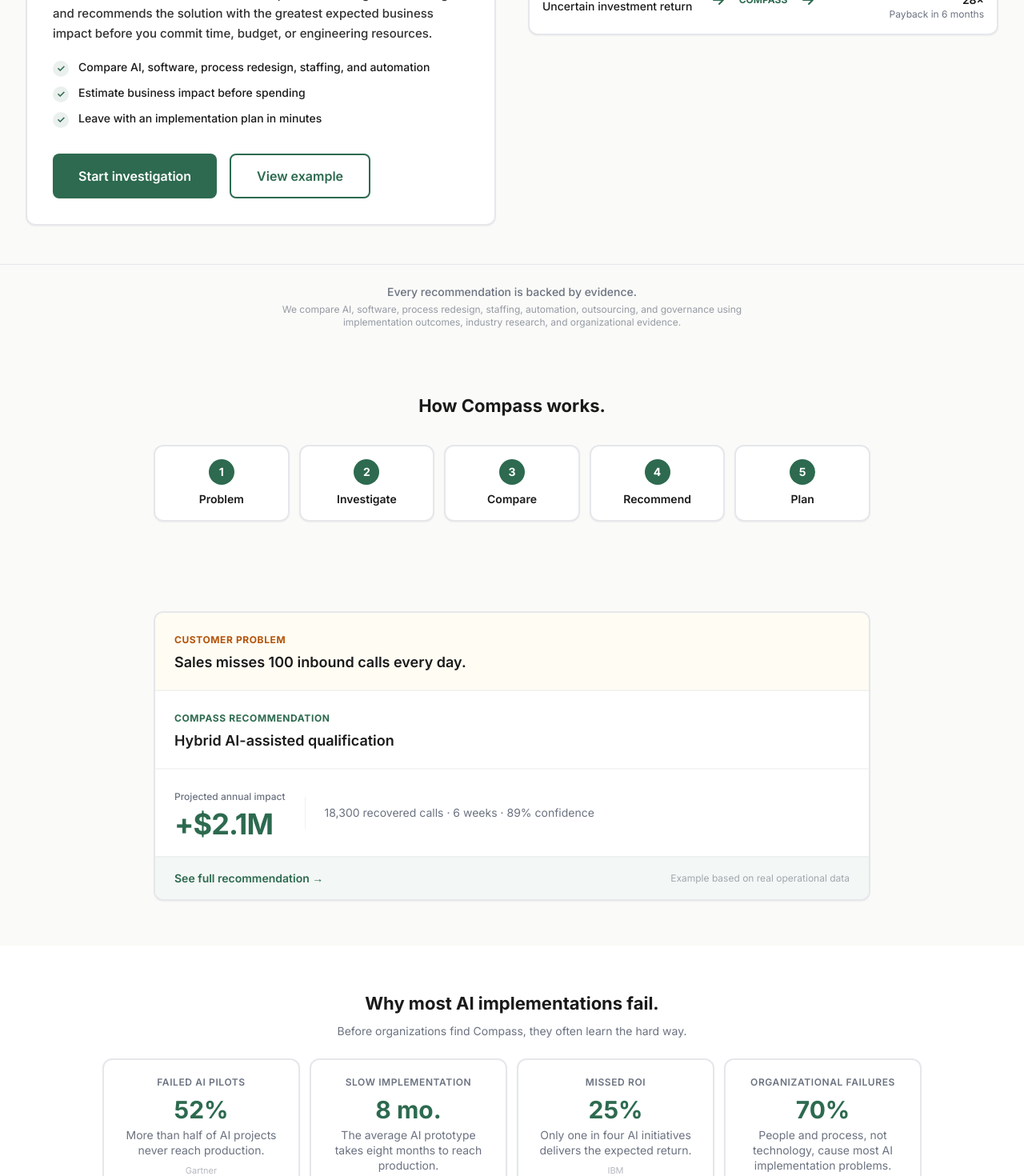
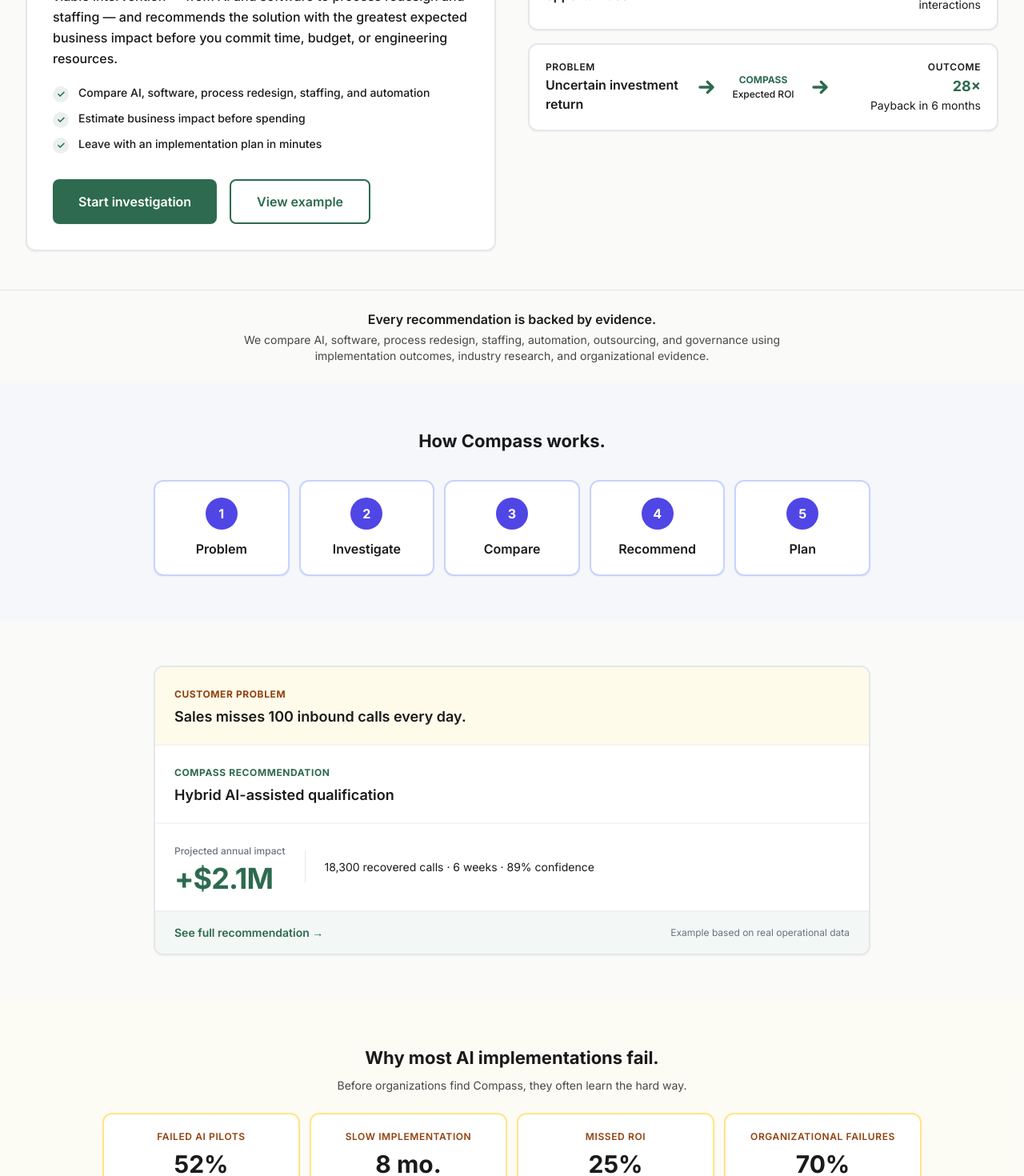
Before and after one commit to smithar106/Compass-Web, a Next.js app: page / in a window 1280 px wide. Shown: the part 440-1910 px from the top of the page at 80% size. Built offline with nearby package versions, Linux system fonts and the light colour scheme.

Commit message:
visual: bigger arrows, color zones (indigo works, amber stats), all text dark

```diff
--- a/src/app/page.tsx
+++ b/src/app/page.tsx
@@ -5,7 +5,7 @@
 export default function HomePage() {
   return (
     <>
-      {/* Hero — outcome-focused */}
+      {/* Hero */}
       <section className="pt-24 pb-12 px-4 sm:px-6 lg:px-8">
         <div className="mx-auto max-w-7xl">
           <div className="grid grid-cols-1 lg:grid-cols-2 gap-10 items-start">
@@ -14,7 +14,7 @@
               <h1 className="text-[2.5rem] md:text-display font-bold text-ink leading-[1.1] tracking-tight">
                 {site.hero.headline}
               </h1>
-              <p className="mt-5 text-[15px] text-ink/90 leading-relaxed font-[500]">
+              <p className="mt-5 text-base text-ink leading-relaxed font-[500]">
                 {site.hero.subtitle}
               </p>
               <ul className="mt-5 space-y-2.5">
@@ -37,28 +37,29 @@
               </div>
             </div>
 
-            {/* Right: outcome metrics — each card shows flow */}
-            <div className="space-y-3">
+            {/* Right: arrow flow cards */}
+            <div className="space-y-4">
               {site.hero.outcomes.map((o) => (
-                <div key={o.label} className="border-2 border-border rounded-xl bg-white p-4 shadow-sm">
-                  <div className="flex items-center gap-3">
+                <div key={o.label} className="border-2 border-border rounded-xl bg-white p-5 shadow-sm">
+                  <div className="flex items-center gap-4">
                     <div className="flex-1 min-w-0">
-                      <p className="text-xs text-stone/60 font-medium">Problem</p>
-                      <p className="text-sm text-ink font-medium truncate">{o.problem}</p>
+                      <p className="text-xs font-semibold text-ink uppercase tracking-wider">Problem</p>
+                      <p className="text-base text-ink font-semibold mt-0.5">{o.problem}</p>
                     </div>
-                    <svg className="w-6 h-6 text-forest flex-shrink-0" fill="none" viewBox="0 0 24 24" stroke="currentColor">
-                      <path strokeLinecap="round" strokeLinejoin="round" strokeWidth={2} d="M13 7l5 5m0 0l-5 5m5-5H6" />
+                    <svg className="w-8 h-8 text-forest flex-shrink-0" fill="none" viewBox="0 0 24 24" stroke="currentColor" strokeWidth={2.5}>
+                      <path strokeLinecap="round" strokeLinejoin="round" d="M13 7l5 5m0 0l-5 5m5-5H6" />
                     </svg>
-                    <div className="flex-shrink-0 w-16 text-center">
+                    <div className="flex-shrink-0 text-center">
                       <p className="text-xs font-bold text-forest uppercase">Compass</p>
+                      <p className="text-xs text-ink font-medium mt-0.5">{o.label}</p>
                     </div>
-                    <svg className="w-6 h-6 text-forest flex-shrink-0" fill="none" viewBox="0 0 24 24" stroke="currentColor">
-                      <path strokeLinecap="round" strokeLinejoin="round" strokeWidth={2} d="M13 7l5 5m0 0l-5 5m5-5H6" />
+                    <svg className="w-8 h-8 text-forest flex-shrink-0" fill="none" viewBox="0 0 24 24" stroke="currentColor" strokeWidth={2.5}>
+                      <path strokeLinecap="round" strokeLinejoin="round" d="M13 7l5 5m0 0l-5 5m5-5H6" />
                     </svg>
                     <div className="flex-1 min-w-0 text-right">
-                      <p className="text-xs text-stone/60 font-medium">Outcome</p>
-                      <p className="text-sm text-ink font-semibold">{o.value}</p>
-                      <p className="text-xs text-stone">{o.detail}</p>
+                      <p className="text-xs font-semibold text-ink uppercase tracking-wider">Outcome</p>
+                      <p className="text-lg font-bold text-forest mt-0.5">{o.value}</p>
+                      <p className="text-sm text-ink">{o.detail}</p>
                     </div>
                   </div>
                 </div>
@@ -71,20 +72,20 @@
       {/* Evidence bar */}
       <section className="py-6 bg-cream border-t border-border px-4 sm:px-6 lg:px-8">
         <div className="mx-auto max-w-5xl text-center">
-          <p className="text-sm text-stone font-medium">{site.evidence.headline}</p>
-          <p className="text-xs text-stone/70 mt-1 max-w-xl mx-auto">{site.evidence.subtitle}</p>
+          <p className="text-base text-ink font-semibold">{site.evidence.headline}</p>
+          <p className="text-sm text-ink/80 mt-1 max-w-2xl mx-auto">{site.evidence.subtitle}</p>
         </div>
       </section>
 
-      {/* How Compass works */}
-      <section className="py-[3.5rem] px-4 sm:px-6 lg:px-8">
+      {/* How Compass works — indigo */}
+      <section className="py-[3.5rem] px-4 sm:px-6 lg:px-8 bg-indigo-50/40">
         <div className="mx-auto max-w-4xl">
           <h2 className="text-[22px] font-bold text-ink text-center">How Compass works.</h2>
           <div className="mt-8 grid grid-cols-1 md:grid-cols-5 gap-3">
             {["Problem", "Investigate", "Compare", "Recommend", "Plan"].map((step, i) => (
-              <div key={step} className="border-2 border-border rounded-xl p-4 text-center bg-white shadow-sm">
-                <span className="w-8 h-8 rounded-full bg-forest text-white flex items-center justify-center mx-auto text-sm font-bold">{i + 1}</span>
-                <p className="mt-2 text-sm font-semibold text-ink">{step}</p>
+              <div key={step} className="border-2 border-indigo-200 rounded-xl p-5 text-center bg-white shadow-sm">
+                <span className="w-10 h-10 rounded-full bg-indigo-600 text-white flex items-center justify-center mx-auto text-base font-bold">{i + 1}</span>
+                <p className="mt-3 text-base font-semibold text-ink">{step}</p>
               </div>
             ))}
           </div>
@@ -92,11 +93,11 @@
       </section>
 
       {/* Example recommendation */}
-      <section id="example" className="py-[3.5rem] bg-cream px-4 sm:px-6 lg:px-8">
+      <section id="example" className="py-[3.5rem] px-4 sm:px-6 lg:px-8">
         <div className="mx-auto max-w-4xl">
           <div className="border-2 border-border rounded-xl bg-white shadow-sm overflow-hidden">
-            <div className="bg-amber-50/60 border-b-2 border-border/40 px-6 py-5">
-              <span className="text-xs font-bold text-amber-700 uppercase tracking-wider">Customer problem</span>
+            <div className="bg-amber-50 border-b-2 border-border/40 px-6 py-5">
+              <span className="text-xs font-bold text-amber-800 uppercase tracking-wider">Customer problem</span>
               <p className="text-lg text-ink font-semibold mt-1">{site.example.problem}</p>
             </div>
             <div className="px-6 py-5 border-b-2 border-border/40">
@@ -108,31 +109,31 @@
                 <span className="text-xs text-stone font-medium">Projected annual impact</span>
                 <p className="text-4xl font-bold text-forest mt-1 tracking-tight">{site.example.impact}</p>
               </div>
-              <div className="h-10 w-px bg-border/60 flex-shrink-0" />
-              <p className="text-sm text-stone leading-relaxed">{site.example.detail}</p>
+              <div className="h-10 w-px bg-border flex-shrink-0" />
+              <p className="text-sm text-ink leading-relaxed">{site.example.detail}</p>
             </div>
             <div className="bg-mist/50 border-t-2 border-border/40 px-6 py-4 flex items-center justify-between">
               <Link href="/assessment/results?example=true" className="text-sm text-forest font-semibold hover:text-leaf transition-colors">
                 {site.example.cta} &rarr;
               </Link>
-              <span className="text-xs text-stone/60">Example based on real operational data</span>
+              <span className="text-xs text-stone">Example based on real operational data</span>
             </div>
           </div>
         </div>
       </section>
 
-      {/* Statistics */}
-      <section className="py-[3.5rem] px-4 sm:px-6 lg:px-8 bg-white">
+      {/* Statistics — amber/warm tones */}
+      <section className="py-[3.5rem] px-4 sm:px-6 lg:px-8 bg-amber-50/30">
         <div className="mx-auto max-w-5xl">
           <h2 className="text-[22px] font-bold text-ink text-center">Why most AI implementations fail.</h2>
-          <p className="mt-2 text-sm text-stone text-center">Before organizations find Compass, they often learn the hard way.</p>
+          <p className="mt-2 text-sm text-ink/80 text-center">Before organizations find Compass, they often learn the hard way.</p>
           <div className="mt-6 grid grid-cols-2 md:grid-cols-4 gap-3">
             {researchStatistics.map((stat) => (
-              <div key={stat.label} className="border-2 border-border rounded-xl p-5 bg-white shadow-sm text-center">
-                <p className="text-xs font-semibold text-stone uppercase tracking-wider">{stat.label}</p>
-                <p className="text-3xl font-bold text-forest mt-2">{stat.value}</p>
-                <p className="text-sm text-stone mt-1 leading-snug">{stat.detail}</p>
-                <p className="text-[11px] text-stone/50 mt-2">{stat.source}</p>
+              <div key={stat.label} className="border-2 border-amber-200 rounded-xl p-5 bg-white shadow-sm text-center">
+                <p className="text-xs font-semibold text-amber-800 uppercase tracking-wider">{stat.label}</p>
+                <p className="text-3xl font-bold text-ink mt-2">{stat.value}</p>
+                <p className="text-sm text-ink mt-1 leading-snug">{stat.detail}</p>
+                <p className="text-xs text-stone mt-2">{stat.source}</p>
               </div>
             ))}
           </div>
@@ -143,7 +144,7 @@
       <section className="py-[3.5rem] bg-ink text-cream px-4 sm:px-6 lg:px-8">
         <div className="mx-auto max-w-3xl text-center">
           <h2 className="text-[28px] font-bold">{site.finalCta.headline}</h2>
-          <p className="mt-4 text-[15px] text-cream/90">{site.finalCta.subtitle}</p>
+          <p className="mt-4 text-base text-cream/90">{site.finalCta.subtitle}</p>
           <div className="mt-8">
             <Link href="/assessment" className="inline-flex items-center px-8 py-3.5 bg-cream text-ink text-base font-semibold rounded-lg hover:bg-white transition-colors shadow-sm">
               {site.finalCta.cta}
```
